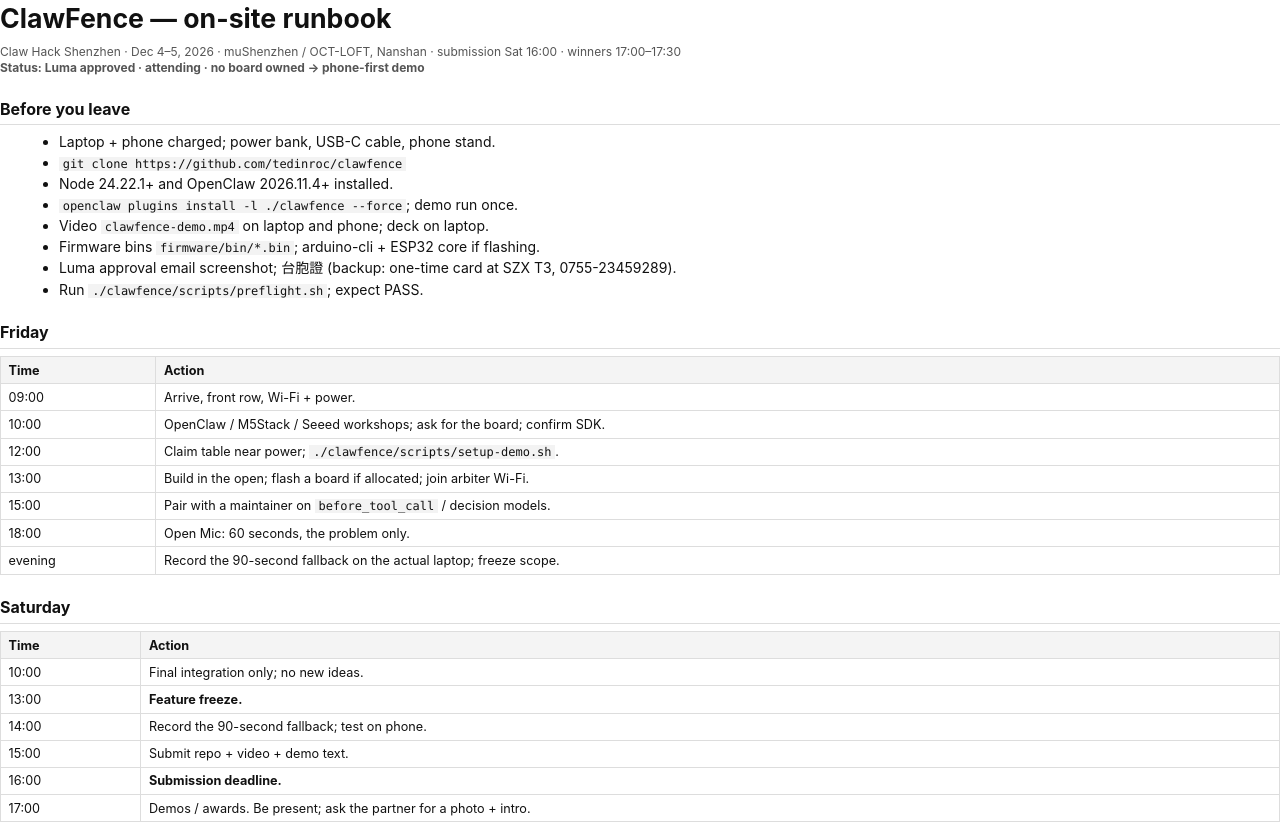
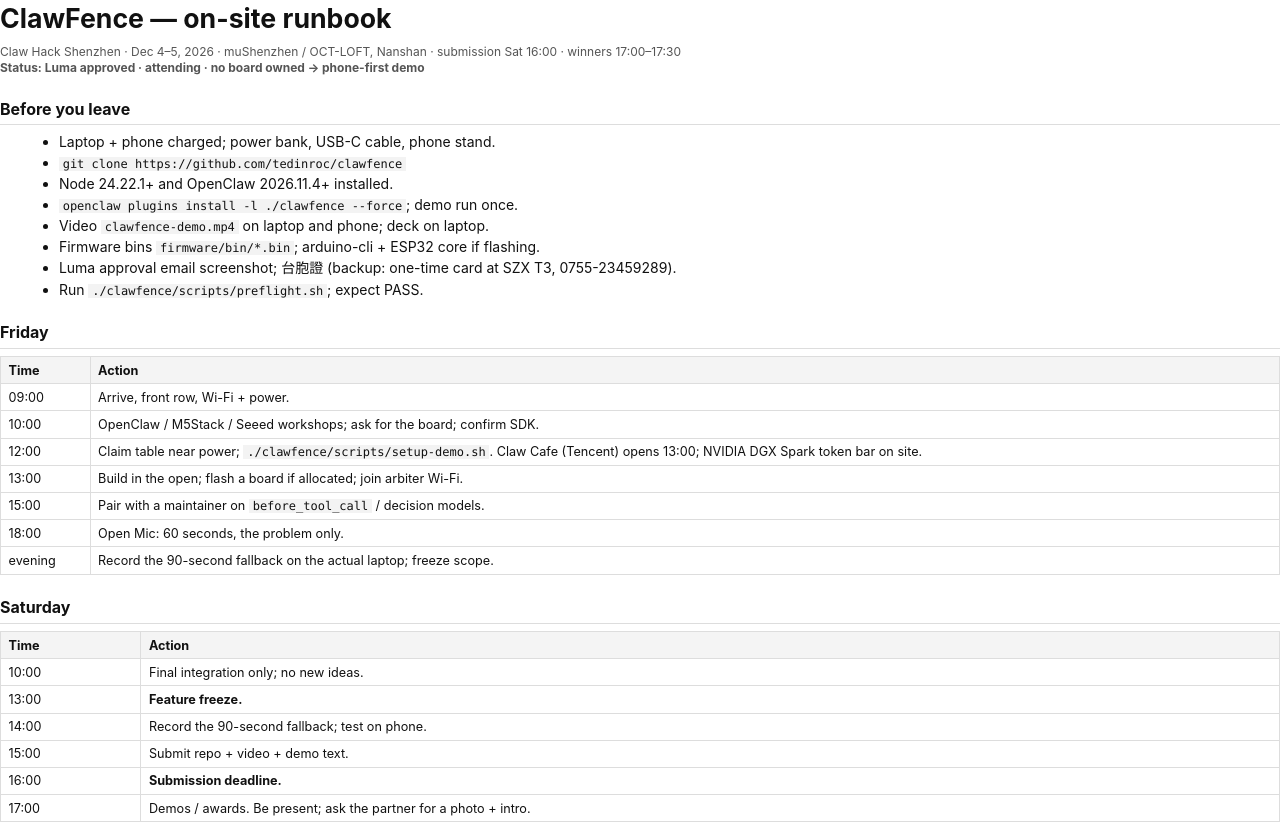
Before and after one commit to tedinroc/clawfence, a website: page demo/runbook.html in a window 1280 px wide. Shown: the top 825 px of the page. Drawn offline with Linux system fonts and the light colour scheme.

Commit message:
Runbook: Claw Cafe hours and DGX bar

```diff
--- a/demo/runbook.html
+++ b/demo/runbook.html
@@ -30,7 +30,7 @@ ul{margin:1mm 0 2mm 5mm}li{margin:0.6mm 0}
 <table><tr><th>Time</th><th>Action</th></tr>
 <tr><td>09:00</td><td>Arrive, front row, Wi-Fi + power.</td></tr>
 <tr><td>10:00</td><td>OpenClaw / M5Stack / Seeed workshops; ask for the board; confirm SDK.</td></tr>
-<tr><td>12:00</td><td>Claim table near power; <code>./clawfence/scripts/setup-demo.sh</code>.</td></tr>
+<tr><td>12:00</td><td>Claim table near power; <code>./clawfence/scripts/setup-demo.sh</code>. Claw Cafe (Tencent) opens 13:00; NVIDIA DGX Spark token bar on site.</td></tr>
 <tr><td>13:00</td><td>Build in the open; flash a board if allocated; join arbiter Wi-Fi.</td></tr>
 <tr><td>15:00</td><td>Pair with a maintainer on <code>before_tool_call</code> / decision models.</td></tr>
 <tr><td>18:00</td><td>Open Mic: 60 seconds, the problem only.</td></tr>
```
Also changed, not shown: 1 other file.
